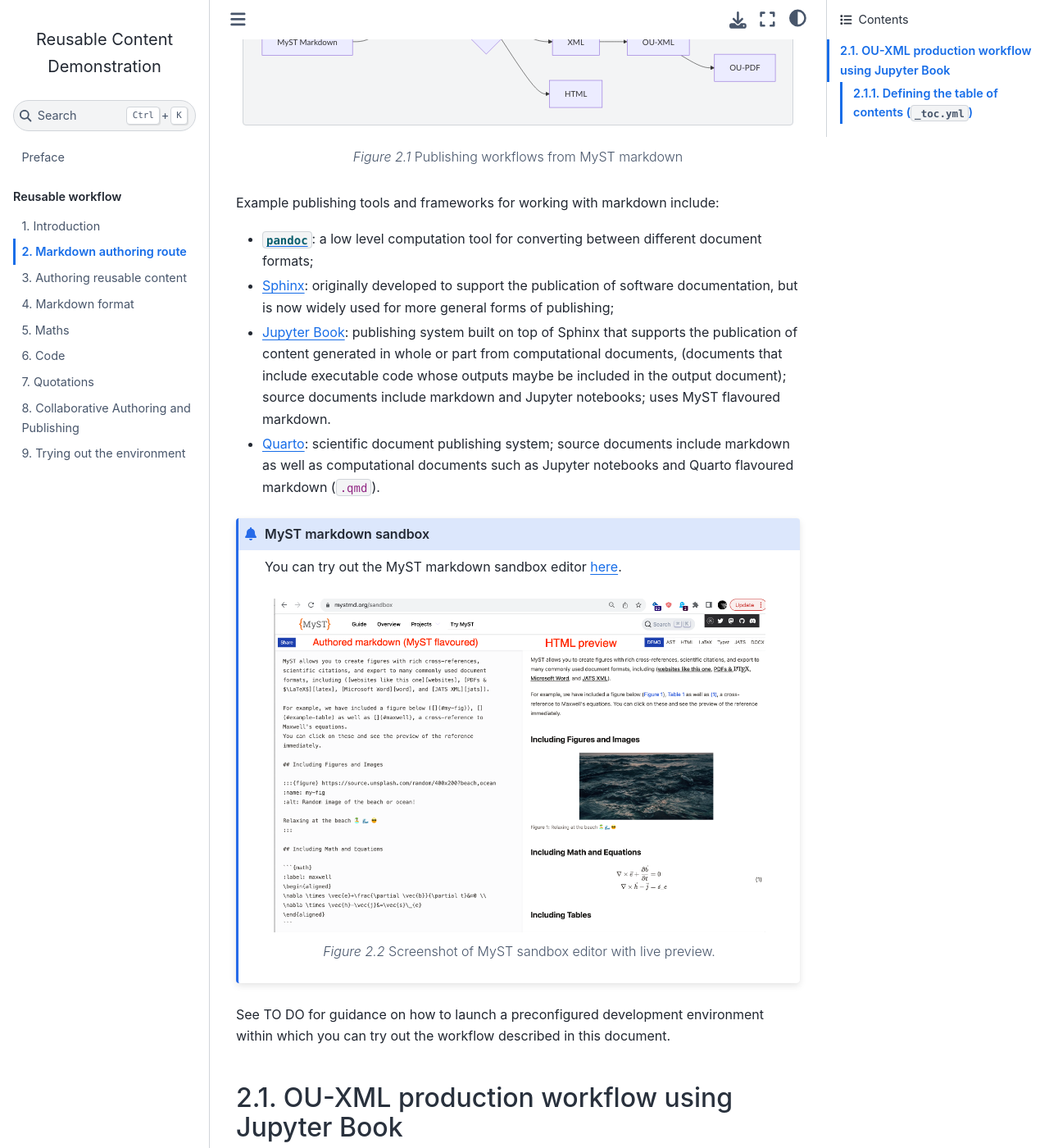
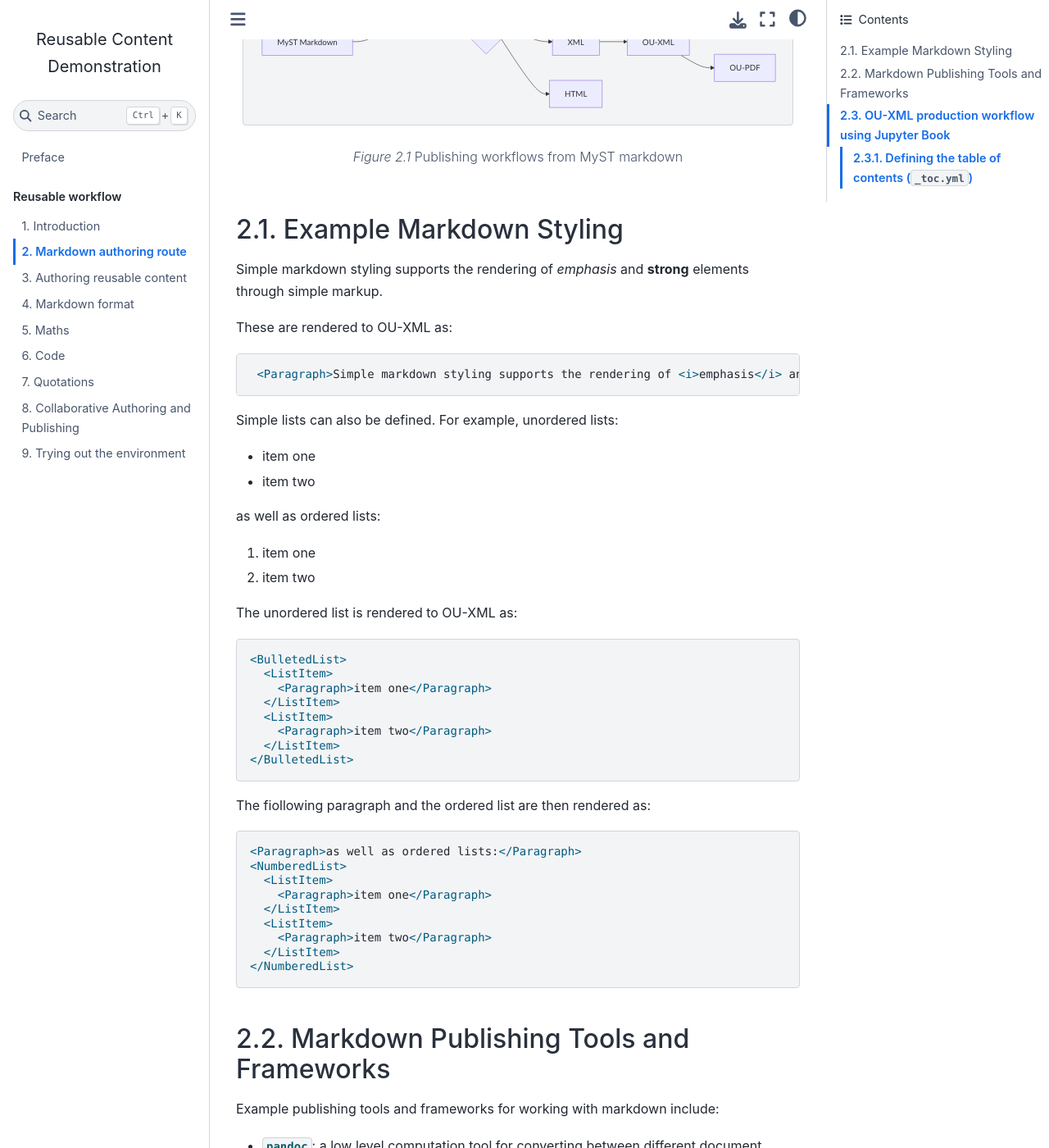
Before and after one commit to OpenComputingLab/reusable-content-example, a Jupyter Book: the page built from markdown_authoring.md, in a window 1280 px wide and 1400 px high, scrolled down 643 px. Shown: the whole window at 82% size. Built offline with Jupyter Book 1.0.4 settings and Sphinx 7.4.7 and the Sphinx Book theme 1.1.4, drawn with Linux system fonts in a browser that asks for light colours.

Commit message:
add some ou-xml examples

````diff
--- a/markdown_authoring.md
+++ b/markdown_authoring.md
@@ -24,6 +24,56 @@
   I --> K[OU-VLE]
   I --> L[OU-PDF]
 ```
+
+
+## Example Markdown Styling
+
+Simple markdown styling supports the rendering of *emphasis* and __strong__ elements through simple markup.
+
+These are rendered to OU-XML as:
+
+```xml
+ <Paragraph>Simple markdown styling supports the rendering of <i>emphasis</i> and <b>strong</b> elements through simple markup.</Paragraph>
+```
+
+Simple lists can also be defined. For example, unordered lists:
+
+- item one
+- item two
+
+as well as ordered lists:
+
+1. item one
+1. item two
+
+The unordered list is rendered to OU-XML as:
+
+```xml
+<BulletedList>
+  <ListItem>
+    <Paragraph>item one</Paragraph>
+  </ListItem>
+  <ListItem>
+    <Paragraph>item two</Paragraph>
+  </ListItem>
+</BulletedList>
+```
+
+The fiollowing paragraph and the ordered list are then rendered as:
+
+```xml
+<Paragraph>as well as ordered lists:</Paragraph>
+<NumberedList>
+  <ListItem>
+    <Paragraph>item one</Paragraph>
+  </ListItem>
+  <ListItem>
+    <Paragraph>item two</Paragraph>
+  </ListItem>
+</NumberedList>
+```
+
+## Markdown Publishing Tools and Frameworks
 
 Example publishing tools and frameworks for working with markdown include:
 
````
Also changed, not shown: code.md (+21 -0 lines).
